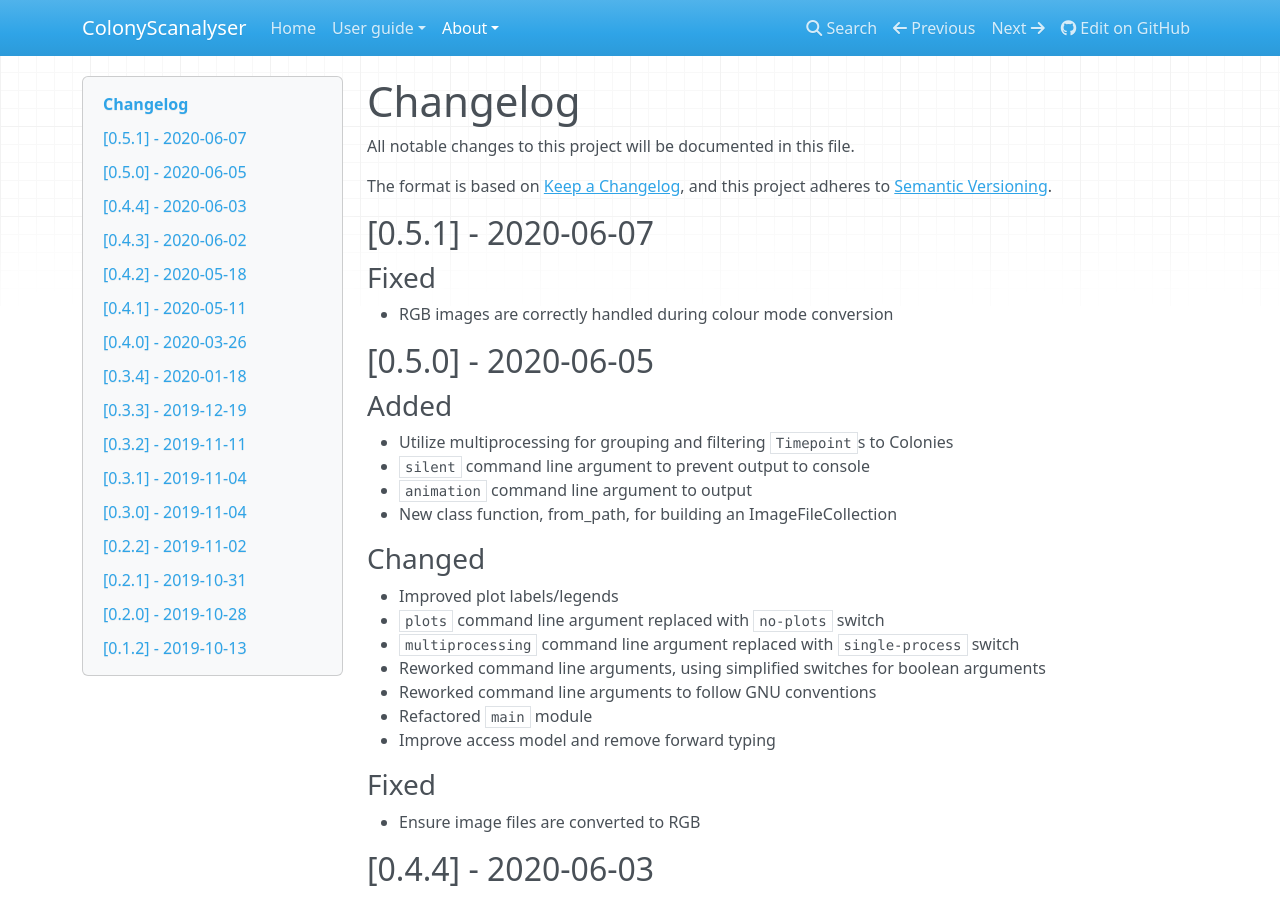
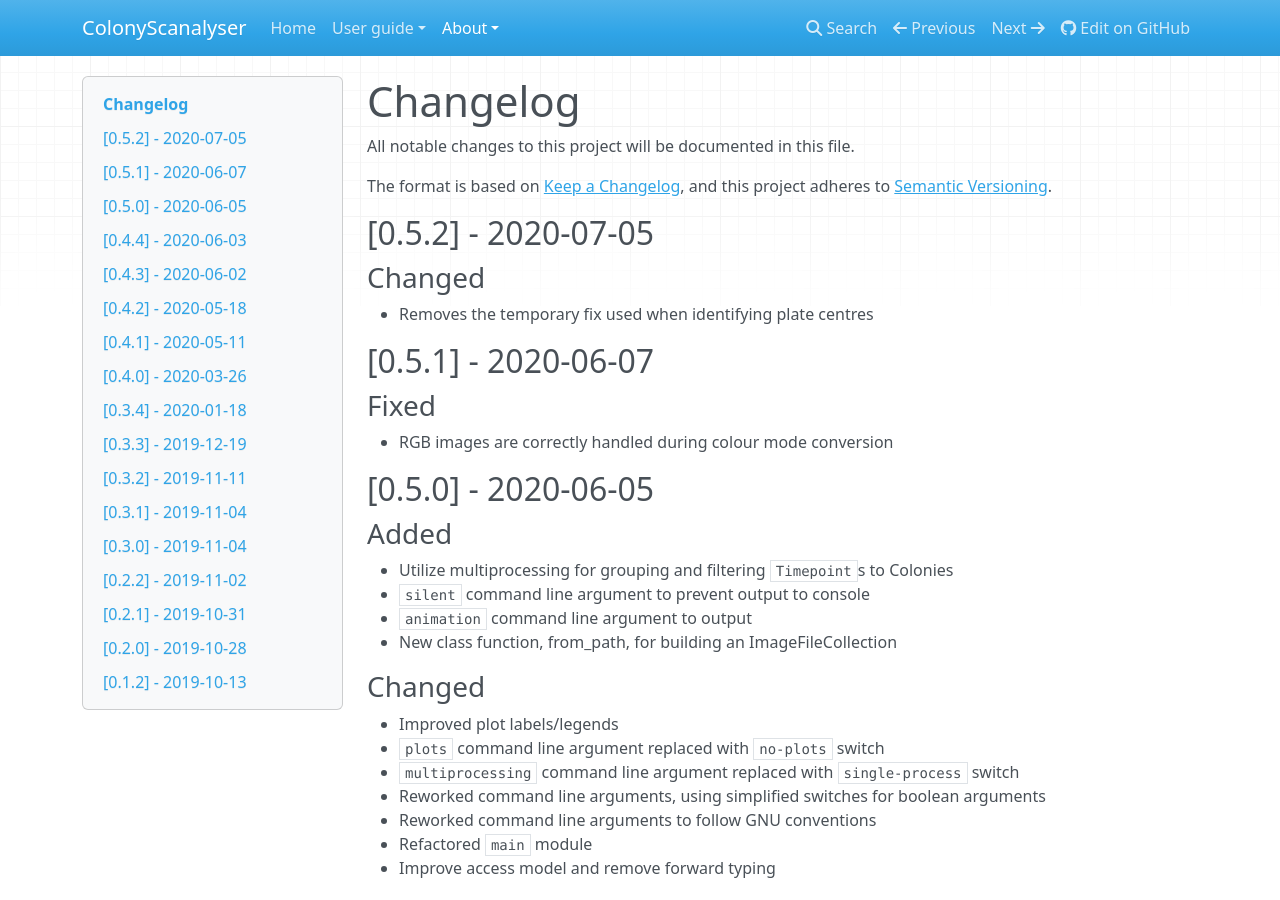
Before and after one commit to Erik-White/ColonyScanalyser, an MkDocs documentation site: the page built from docs/CHANGELOG.md, in a window 1280 px wide and 900 px high. Built offline with MkDocs 1.6.1, drawn with Linux system fonts in a browser that asks for light colours; nearby versions of some CDN libraries.

Commit message:
Update changelog and version bump to 0.5.2

```diff
--- a/docs/CHANGELOG.md
+++ b/docs/CHANGELOG.md
@@ -3,6 +3,10 @@
 
 The format is based on [Keep a Changelog](https://keepachangelog.com/en/1.0.0/),
 and this project adheres to [Semantic Versioning](https://semver.org/spec/v2.0.0.html).
+
+## [0.5.2] - 2020-07-05
+### Changed
+- Removes the temporary fix used when identifying plate centres
 
 ## [0.5.1] - 2020-06-07
 ### Fixed
--- a/setup.py
+++ b/setup.py
@@ -22,7 +22,7 @@
 setup(
     python_requires = ">=3.7",
     name = "colonyscanalyser",
-    version = "0.5.1",
+    version = "0.5.2",
     description = "An image analysis tool for measuring microorganism colony growth",
     long_description = long_description,
     long_description_content_type = "text/markdown",
```
